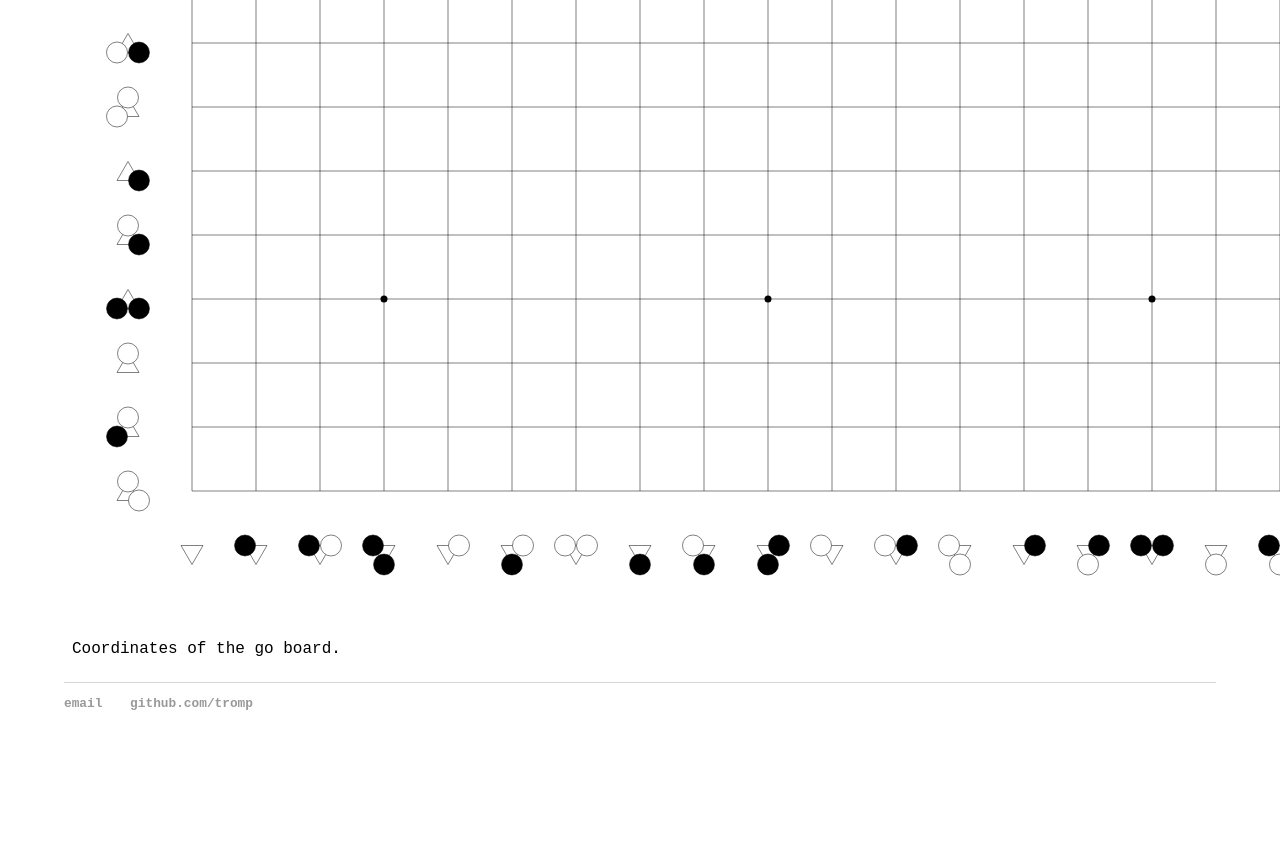
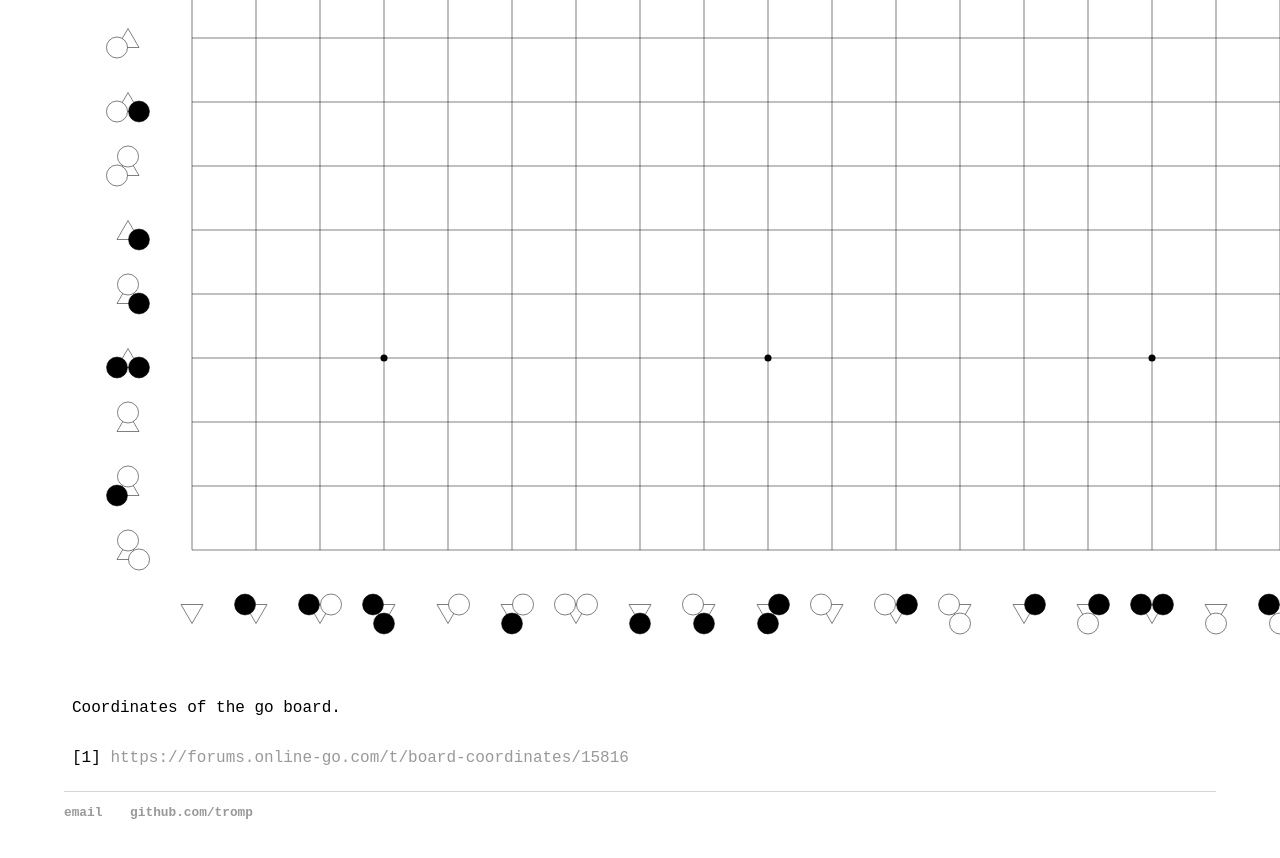
Before and after one commit to tromp/tromp.github.io, a Jekyll site: the page built from _posts/2024-04-15-gaming-the-coordinates.md, in a window 1280 px wide and 900 px high, scrolled down 894 px. Shown: the top 858 px of the window. Built offline with Jekyll 4.4.1, drawn with Linux system fonts in a browser that asks for light colours; our own code applies the rules of GitHub Pages for plain Markdown files; before the commit the page ends 1685 px from its top, so only the background shows below that; some of the changed text lies outside the part shown.

Commit message:
add title endquote

```diff
--- a/_posts/2024-04-15-gaming-the-coordinates.md
+++ b/_posts/2024-04-15-gaming-the-coordinates.md
@@ -1,6 +1,6 @@
 ---
 layout: post
-title: "Gaming the coordinates
+title: "Gaming the coordinates"
 date: 2024-04-15
 ---
 
@@ -361,3 +361,6 @@ date: 2024-04-15
 </svg>
 
 Coordinates of the go board.
+
+
+[1] [https://forums.online-go.com/t/board-coordinates/15816](https://forums.online-go.com/t/board-coordinates/15816)
```
